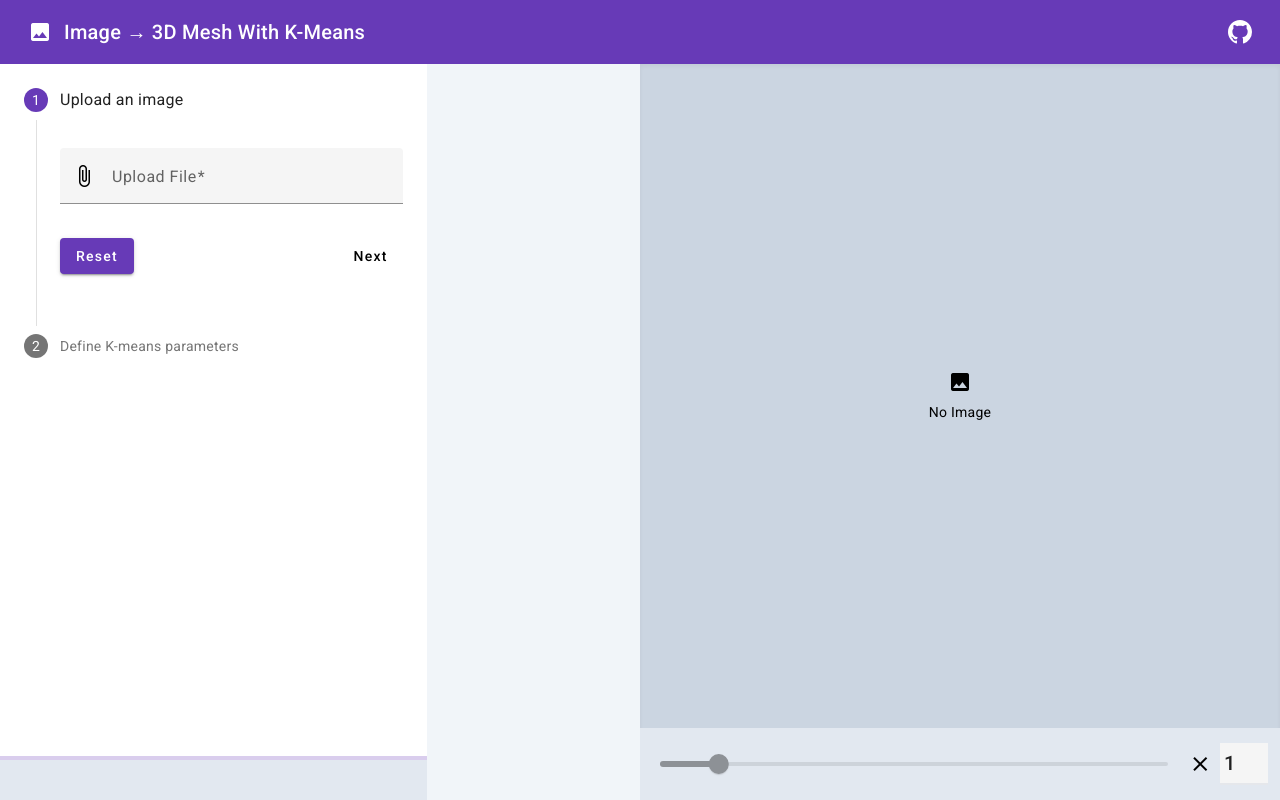
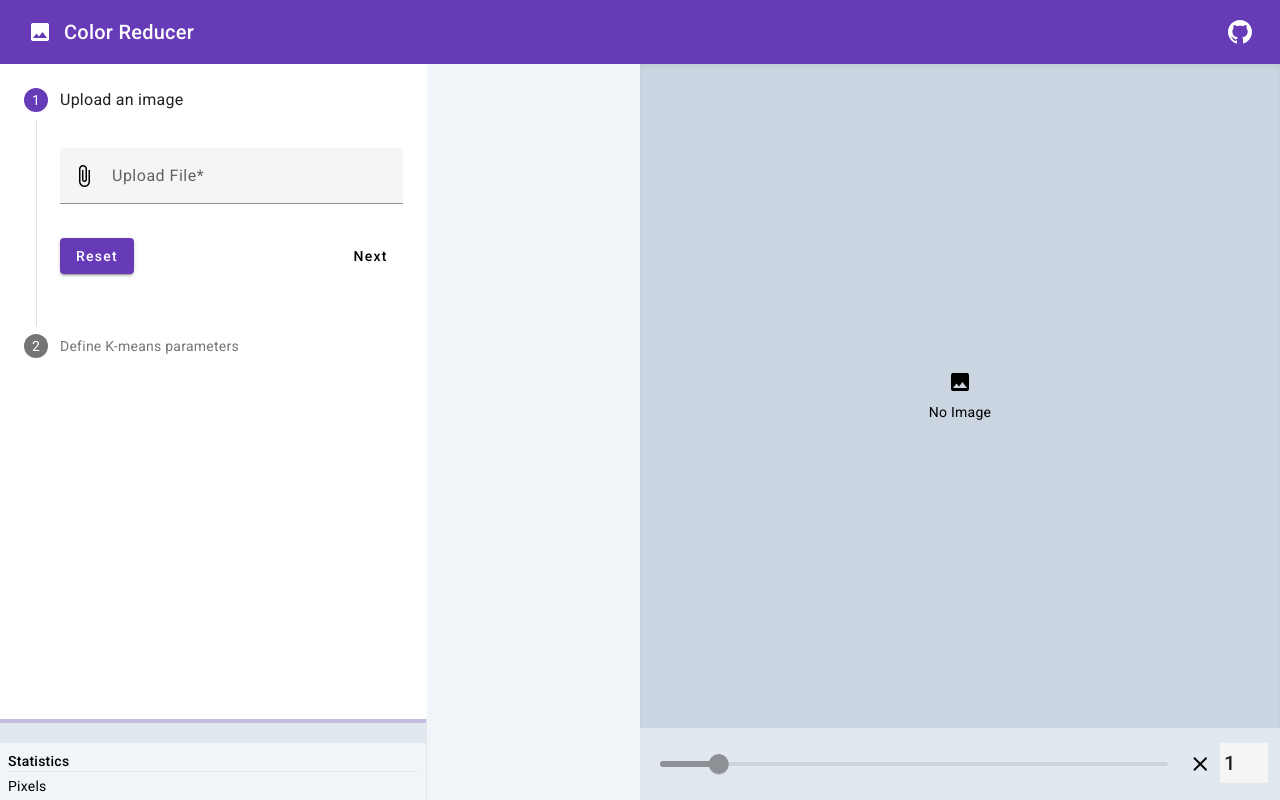
Before and after one commit to Xerner/color-slicer, an Angular app in the folder angular/: page / in a window 1280 px wide. Built offline with nearby package versions, Linux system fonts and the light colour scheme.

Commit message:
Adding statistics and updated repo name

```diff
--- a/angular/src/app/components/app-bar/app-bar.component.html
+++ b/angular/src/app/components/app-bar/app-bar.component.html
@@ -4,7 +4,7 @@
   <button mat-icon-button aria-label="Example icon-button with menu icon">
     <mat-icon>image</mat-icon>
   </button>
-  <span>Image → 3D Mesh With K-Means</span>
+  <span>Color Reducer</span>
   <span class="grow"></span>
   <a href="https://github.com/Xerner/KMeansMeshGen" target="_blank">
     <button mat-icon-button aria-label="Github link">
--- a/angular/src/app/components/inputs/file-input.component.html
+++ b/angular/src/app/components/inputs/file-input.component.html
@@ -1,10 +1,8 @@
 <!-- https://stackblitz.com/edit/angular-material-file-input-with-form-field?file=src%2Fapp%2Fapp.component.html -->
-<mat-form-field class="w-full cursor-pointer" (click)="fileInput.click()">
-  <mat-label>{{ label() }}</mat-label>
-  <button mat-icon-button matPrefix class="px-3">
-    <mat-icon>{{ icon() }}</mat-icon>
-  </button>
-  <input type="text" readonly matInput [formControl]="fileName" />
+<div (click)="handleClick($event)">
+  <mat-form-field class="w-full cursor-pointer">
+    <mat-icon matPrefix class="px-3">{{ icon() }}</mat-icon>
+    <input type="text" readonly matInput placeholder="Upload File*" [formControl]="fileName" />
     <input
       type="file"
       hidden
@@ -13,3 +11,4 @@
     />
     <mat-error>this field is required</mat-error>
   </mat-form-field>
+</div>
--- a/angular/src/app/components/inputs/file-input.component.ts
+++ b/angular/src/app/components/inputs/file-input.component.ts
@@ -75,4 +75,9 @@ export class FileInputComponent implements ControlValueAccessor {
   public onBlur(): void {
     this.onTouched();
   }
+
+  handleClick(event: Event) {
+    event.stopPropagation();
+    this.fileInput.click();
+  }
 }
--- a/angular/src/app/components/loading-bar/loading-bar.component.html
+++ b/angular/src/app/components/loading-bar/loading-bar.component.html
@@ -1,6 +1,5 @@
-<div class="flex flex-col">
 <mat-progress-bar mode="determinate" [value]="loadingStore.progress()"></mat-progress-bar>
-  <div class="px-2 py-1 bg-slate-200 min-h-10">
+<div class="px-2 py-1 min-h-5">
   <div class="flex justify-between">
     <div>
       {{ loadingStore.header() }}
@@ -27,4 +26,3 @@
     </div>
   </div>
 </div>
-</div>
--- /dev/null
+++ b/angular/src/app/components/statistics/statistics.component.html
@@ -0,0 +1,18 @@
+<div class="grid grid-cols-1 xs:grid-cols-1">
+  <div>
+    <div class="font-medium border-b mb-1">Statistics</div>
+    <div class="grid grid-cols-4 gap-1 xs:grid-cols-2">
+      <div class="col-span-1">Pixels</div>
+      <div class="col-span-3 xs:col-span-1">
+        {{ processedImageStore.getOriginalImage()?.pixels?.length }}
+      </div>
+    </div>
+  </div>
+  <!-- <div>
+    <div class="font-medium border-b mb-1">Runtime</div>
+    <div class="grid grid-cols-2 gap-1">
+      <div>ETA</div>
+      <div></div>
+    </div>
+  </div> -->
+</div>
--- /dev/null
+++ b/angular/src/app/components/statistics/statistics.component.ts
@@ -0,0 +1,17 @@
+import { Component } from "@angular/core";
+import { LoadingStore } from "../../services/stores/loading.store.service";
+import { ProcessedImageStore } from "../../services/stores/processed-image.store.service";
+
+@Component({
+  selector: "app-statistics",
+  templateUrl: "./statistics.component.html",
+  standalone: true,
+  imports: [
+  ],
+})
+export class StatisticsComponent {
+  constructor(
+    protected loadingStore: LoadingStore,
+    protected processedImageStore: ProcessedImageStore,
+  ) { }
+}
--- a/angular/src/app/components/user-input-page/user-input-page.component.html
+++ b/angular/src/app/components/user-input-page/user-input-page.component.html
@@ -50,5 +50,8 @@
       </form>
     </mat-step>
   </mat-stepper>
-  <app-loading-bar></app-loading-bar>
+  <div class="flex flex-col gap-2 bg-slate-100 border-r pb-1 transition-transform duration-500">
+    <app-loading-bar class="bg-slate-200"></app-loading-bar>
+    <app-statistics class="px-2"></app-statistics>
+  </div>
 </div>
--- a/angular/src/app/components/user-input-page/user-input-page.component.ts
+++ b/angular/src/app/components/user-input-page/user-input-page.component.ts
@@ -19,6 +19,7 @@ import { CanvasService } from '../../services/canvas.service';
 import { MatIconModule } from '@angular/material/icon';
 import { MatTooltipModule } from '@angular/material/tooltip';
 import { LoadingStore } from '../../services/stores/loading.store.service';
+import { StatisticsComponent } from '../statistics/statistics.component';
 
 @Component({
   selector: 'app-user-input-page',
@@ -35,6 +36,7 @@ import { LoadingStore } from '../../services/stores/loading.store.service';
     CentroidSelectorComponent,
     MatIconModule,
     MatTooltipModule,
+    StatisticsComponent
   ],
   providers: [
     {
```
Also changed, not shown: 2 other files (tests, documents, lock files or other folders). Lines whose indentation alone changed are shown as unchanged.
